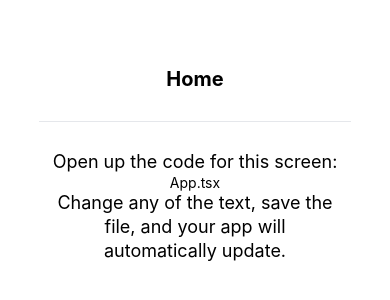
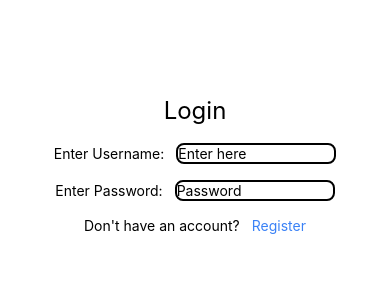
Before and after one commit to Jay-Adjei/task_management_app, a React Native app: screen / in a window 390 px wide. Shown: the part 258-558 px from the top of the page. Built offline with nearby package versions, Linux system fonts and the light colour scheme.

Commit message:
mvp for login screen

```diff
--- a/App.tsx
+++ b/App.tsx
@@ -1,23 +1,23 @@
-
-import { ScreenContent } from 'components/ScreenContent';
 import { StatusBar } from 'expo-status-bar';
 
+import './global.css';
+import { SafeAreaView } from 'react-native';
+import LoginScreen from 'components/ui/LoginScreen';
 
+export default function App() {
+  return (
+    <SafeAreaView className="container" style={styles.container}>
+      <StatusBar style="auto" />
+      <LoginScreen />
+    </SafeAreaView>
+  );
+}
 
-
-  import './global.css';
-
-
-
-
-
-  export default function App() {
-    return (
-      <>
-        <ScreenContent title="Home" path="App.tsx">
-
-        </ScreenContent>
-        <StatusBar style="auto" />
-      </>
-    );
-  }
+const styles = {
+  container: {
+    flex: 1,
+    backgroundColor: '#fff',
+    alignItems: 'center',
+    justifyContent: 'center',
+  },
+};
--- a/components/Container.tsx
+++ /dev/null
@@ -1,9 +0,0 @@
-import { SafeAreaView } from 'react-native';
-
-export const Container = ({ children }: { children: React.ReactNode }) => {
-  return <SafeAreaView className={styles.container}>{children}</SafeAreaView>;
-};
-
-const styles = {
-  container: "flex flex-1 m-6"
-};
--- a/components/EditScreenInfo.tsx
+++ /dev/null
@@ -1,34 +0,0 @@
-import { Text, View } from 'react-native';
-
-
-
-
-export const EditScreenInfo = ({ path }: { path: string }) => {
-
-  const title = "Open up the code for this screen:"
-  const description = "Change any of the text, save the file, and your app will automatically update."
-
-  return (
-    <View>
-      <View className={styles.getStartedContainer}>
-        <Text className={styles.getStartedText}>{title}</Text>
-        <View className={styles.codeHighlightContainer + styles.homeScreenFilename}>
-          <Text>{path}</Text>
-        </View>
-        <Text className={styles.getStartedText}>
-          {description}
-        </Text>
-      </View>
-    </View>
-  );
-};
-
-const styles = {
-  codeHighlightContainer: `rounded-md px-1`,
-  getStartedContainer: `items-center mx-12`,
-  getStartedText: `text-lg leading-6 text-center`,
-  helpContainer: `items-center mx-5 mt-4`,
-  helpLink: `py-4`,
-  helpLinkText: `text-center`,
-  homeScreenFilename: `my-2`,
-};
--- a/components/ScreenContent.tsx
+++ /dev/null
@@ -1,25 +0,0 @@
-import { Text, View } from 'react-native';
-
-import { EditScreenInfo } from './EditScreenInfo';
-
-type ScreenContentProps = {
-  title: string;
-  path: string;
-  children?: React.ReactNode;
-};
-
-export const ScreenContent = ({ title, path, children} : ScreenContentProps) => {
-  return (
-    <View className={styles.container}>
-      <Text className={styles.title}>{title}</Text>
-      <View className={styles.separator} />
-      <EditScreenInfo path={path} />
-      {children}
-    </View>
-  );
-};
-const styles = {
-  container: `items-center flex-1 justify-center`,
-  separator: `h-[1px] my-7 w-4/5 bg-gray-200`,
-  title: `text-xl font-bold`,
-};
--- /dev/null
+++ b/components/ui/LoginScreen.tsx
@@ -0,0 +1,31 @@
+import { Text, TextInput, TouchableOpacity, View } from 'react-native';
+
+const LoginScreen = () => {
+  return (
+    <View className="flex h-full w-full flex-col items-center justify-center">
+      <Text className="mb-4 text-2xl">Login</Text>
+      <View className="flex flex-col gap-4">
+        <View className="flex flex-row items-center justify-center gap-3">
+          <Text>Enter Username:</Text>
+          <TextInput placeholder="Enter here" className="w-[10rem] rounded-lg border-2" />
+        </View>
+        <View className="flex flex-row items-center justify-center gap-3">
+          <Text>Enter Password:</Text>
+          <TextInput
+            secureTextEntry
+            placeholder="Password"
+            className="w-[10rem] rounded-lg border-2"
+          />
+        </View>
+        <View className="space-between flex flex-row items-center justify-center gap-3">
+          <Text>Don't have an account?</Text>
+          <TouchableOpacity>
+            <Text className="text-blue-500">Register</Text>
+          </TouchableOpacity>
+        </View>
+      </View>
+    </View>
+  );
+};
+
+export default LoginScreen;
--- /dev/null
+++ b/nativewind-env.d.ts
@@ -0,0 +1,3 @@
+/// <reference types="nativewind/types" />
+
+// NOTE: This file should not be edited and should be committed with your source code. It is generated by NativeWind.
```
Also changed, not shown: app.json (+2 -9 lines).
